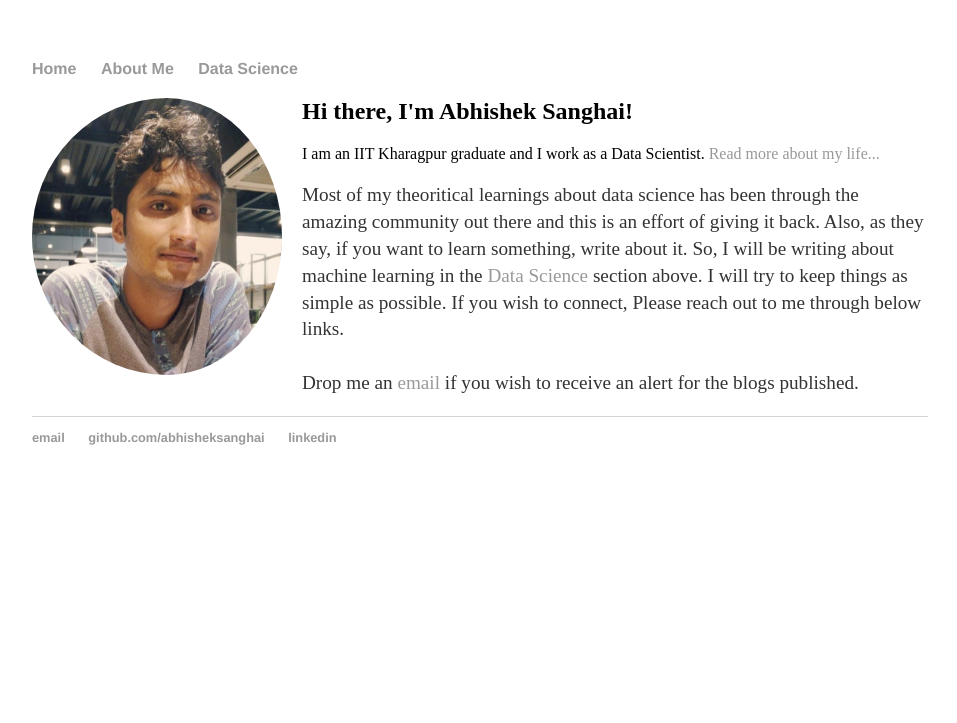
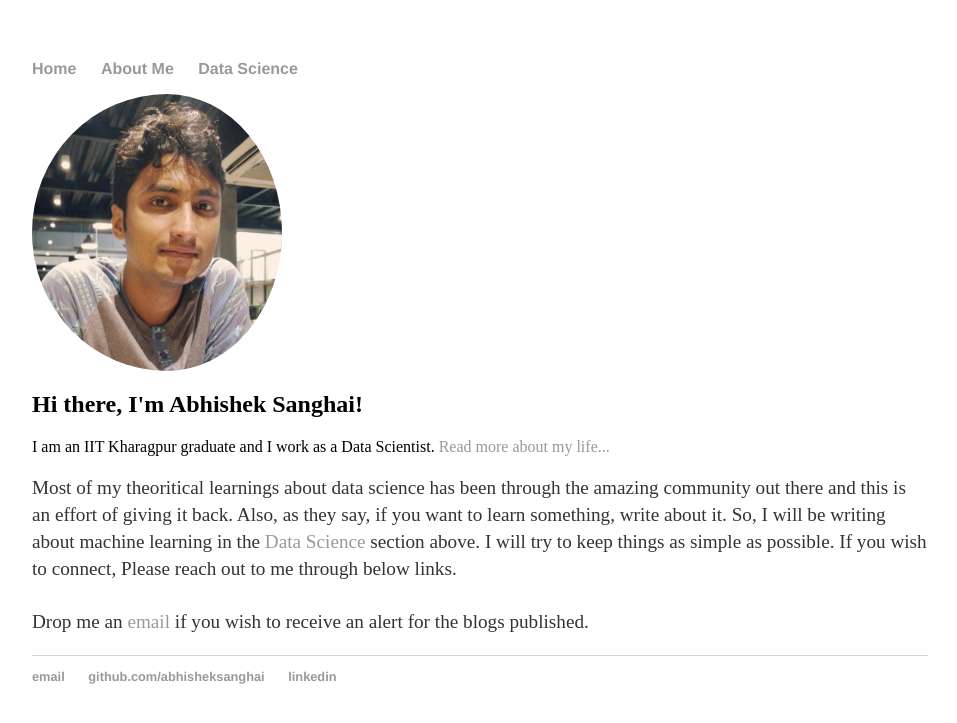
Before and after one commit to abhisheksanghai/abhisheksanghai.github.io, a Jekyll site: the page built from index.html, in a window 1280 px wide. Shown: the top 723 px of the page, without its empty margins (160-1117 px from the left). Built offline with Jekyll 4.4.1, drawn with Linux system fonts in a browser that asks for light colours.

Commit message:
Update index.html

```diff
--- a/index.html
+++ b/index.html
@@ -3,8 +3,8 @@ layout: default
 title: Abhishek Sanghai, Exploring!
 ---
 <div class="blurb">
-	<p> <img class = "pic" src="/images/Abhishek_Sanghai.jpg" alt="AbhishekSanghai" width="250" align="left" >
-		<h2>Hi there, I'm Abhishek Sanghai!</h2>
+	<img class = "pic" src="/images/Abhishek_Sanghai.jpg" alt="AbhishekSanghai" width="250" align="middle" >
+	<p> <h2>Hi there, I'm Abhishek Sanghai!</h2>
 		I am an IIT Kharagpur graduate and I work as a Data Scientist. <a href="/about">Read more about my life...</a>
 	</p>
 
```
